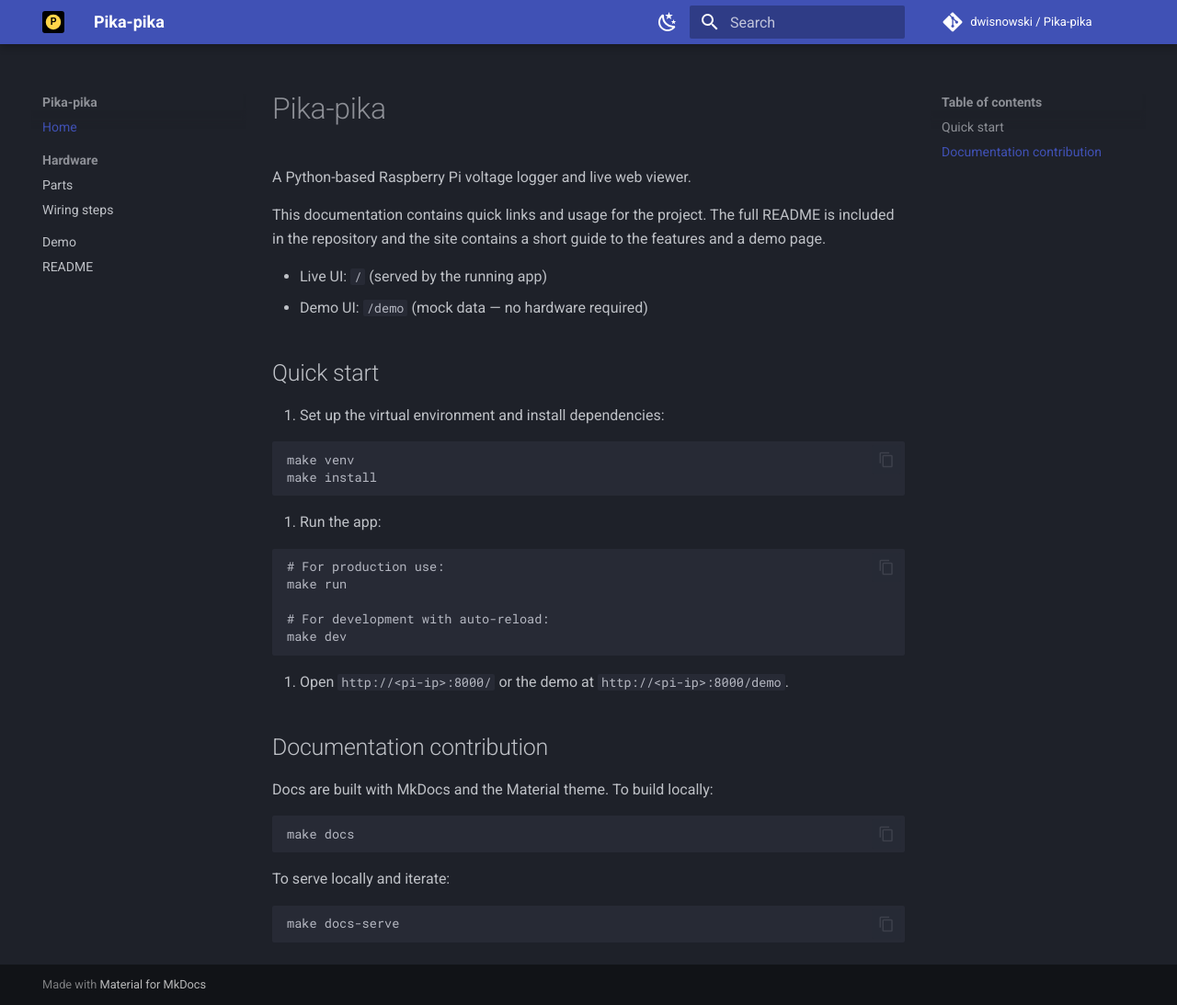
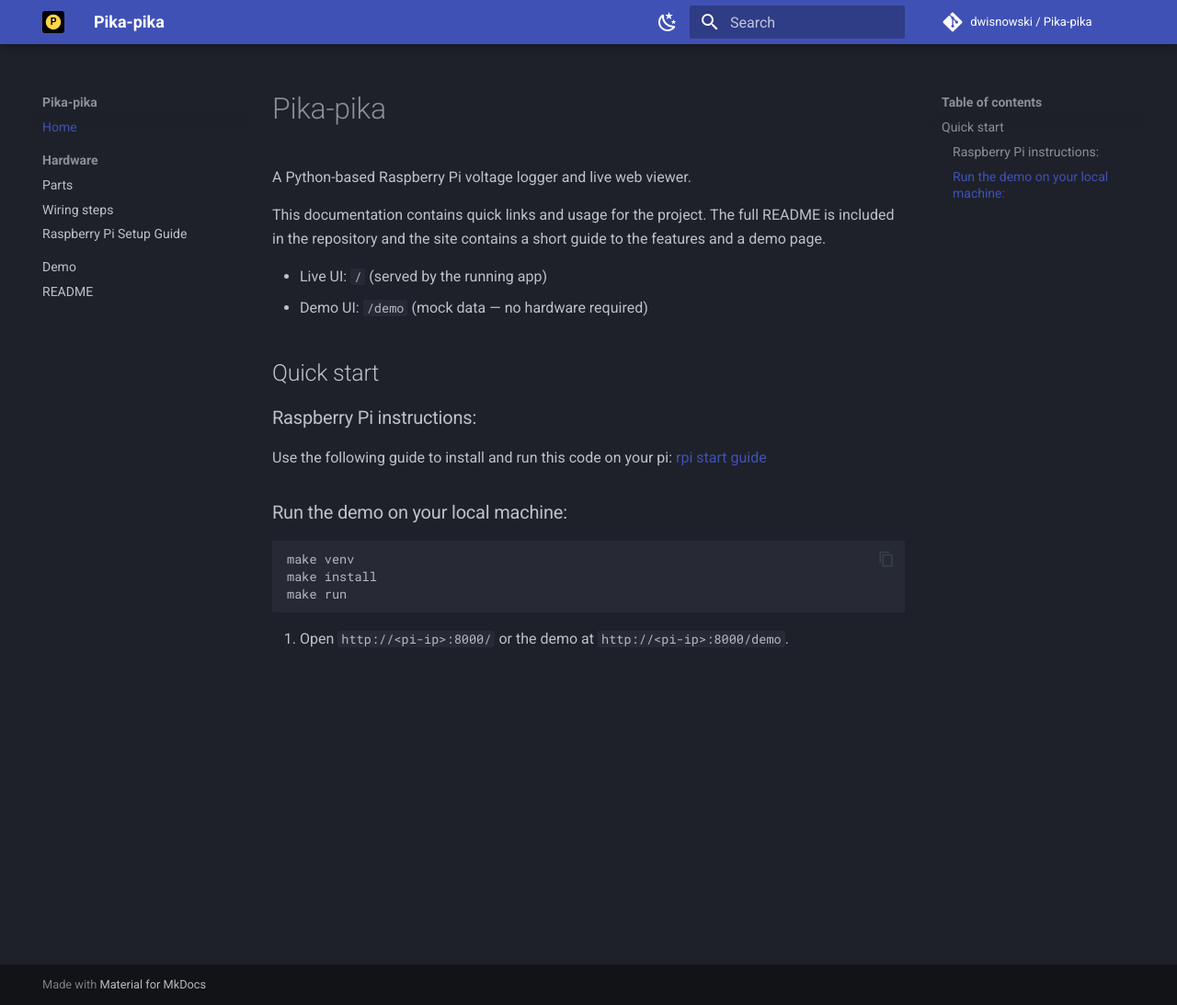
Before and after one commit to dwisnowski/Pika-pika, an MkDocs documentation site: the page built from docs/index.md, in a window 1280 px wide and 1093 px high. Shown: the whole window at 92% size. Built offline with MkDocs 1.6.1 and Material for MkDocs 9.7.7, drawn with Linux system fonts in a browser that asks for light colours; comment, search, counter and statistics services are not loaded.

Commit message:
feat: Add Raspberry Pi Setup Guide link to mkdocs and update index.md with Raspberry Pi instructions

````diff
--- a/docs/index.md
+++ b/docs/index.md
@@ -9,36 +9,16 @@ This documentation contains quick links and usage for the project. The full READ
 
 ## Quick start
 
-1. Set up the virtual environment and install dependencies:
+### Raspberry Pi instructions:
+Use the following guide to install and run this code on your pi:
+[rpi start guide](./rpi-setup-guide.md)
 
+
+### Run the demo on your local machine:
 ```bash
 make venv
 make install
-```
-
-2. Run the app:
-
-```bash
-# For production use:
 make run
-
-# For development with auto-reload:
-make dev
 ```
 
 3. Open `http://<pi-ip>:8000/` or the demo at `http://<pi-ip>:8000/demo`.
-
-
-## Documentation contribution
-
-Docs are built with MkDocs and the Material theme. To build locally:
-
-```bash
-make docs
-```
-
-To serve locally and iterate:
-
-```bash
-make docs-serve
-```
--- a/mkdocs.yml
+++ b/mkdocs.yml
@@ -7,6 +7,7 @@ nav:
   - Hardware:
     - Parts: parts.md
     - Wiring steps: wiring-steps.md
+    - Raspberry Pi Setup Guide: rpi-setup-guide.md
   - Demo: demo.md
   - README: README-synced.md
 
````
